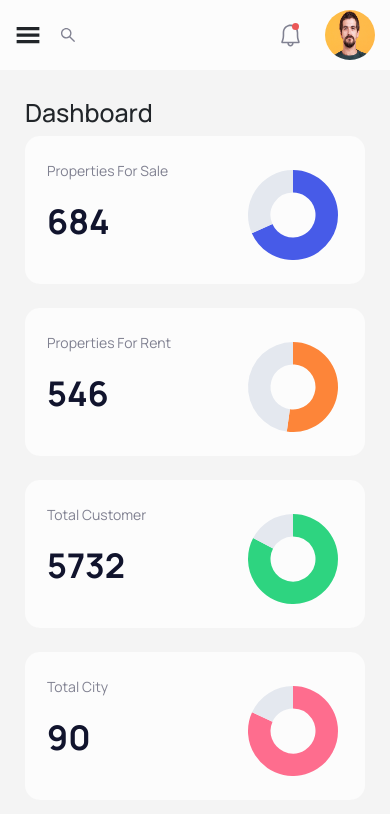
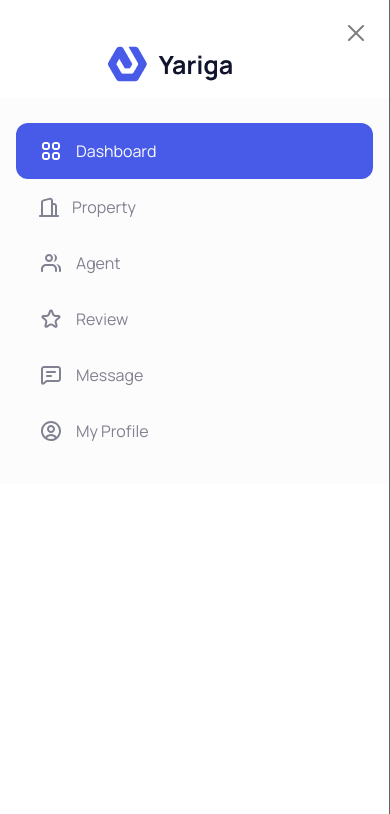
Before and after one commit to rounsmith/PropertyCRM, a React (Vite) app: page / in a window 390 px wide. Both pictures are taken after a click on the icon 28 px from the left and 35 px from the top of the page. Shown: the top 814 px of the page. Built offline with nearby package versions, Linux system fonts and the light colour scheme.

Commit message:
fix 320 css on dashboard

```diff
--- a/src/components/Layout/Header.jsx
+++ b/src/components/Layout/Header.jsx
@@ -11,6 +11,7 @@ import {
 } from '../../store/reducers/globals';
 
 import styles from '../../styles/components/Header.module.scss';
+import MobileSlider from '../common/MobileSideBar';
 
 const Header = () => {
   const { width, height } = useWindowSize();
@@ -47,6 +48,7 @@ const Header = () => {
         <Notifications height={height} />
         <ProfileDropdown width={width} />
       </div>
+      {width < 991 && <MobileSlider />}
     </header>
   );
 };
--- a/src/components/Layout/SideBar.jsx
+++ b/src/components/Layout/SideBar.jsx
@@ -2,15 +2,22 @@ import { useLocation, useNavigate } from 'react-router-dom';
 
 import styles from '../../styles/components/SideBar.module.scss';
 
-const SideBar = () => {
+const SideBar = ({ mobileBar, closeSideBar }) => {
   const navigate = useNavigate();
   const { pathname } = useLocation();
+
+  const handleClick = (route) => {
+    if (mobileBar) {
+      closeSideBar();
+    }
+    navigate(route);
+  };
 
   return (
     <div className={styles[`sidebar-wrapper`]}>
       <button
         type="button"
-        onClick={() => navigate('/')}
+        onClick={() => handleClick('/')}
         className={`${styles['sidebar-item']} ${
           pathname === '/' ? styles['active'] : ''
         }`}
@@ -52,7 +59,7 @@ const SideBar = () => {
       </button>
       <button
         type="button"
-        onClick={() => navigate('/property')}
+        onClick={() => handleClick('/property')}
         className={`${styles['sidebar-item']} ${
           pathname === '/property' ? styles['active'] : ''
         }`}
@@ -76,7 +83,7 @@ const SideBar = () => {
       </button>
       <button
         type="button"
-        onClick={() => navigate('/agent')}
+        onClick={() => handleClick('/agent')}
         className={`${styles['sidebar-item']} ${
           pathname === '/agent' ? styles['active'] : ''
         }`}
@@ -114,7 +121,7 @@ const SideBar = () => {
       </button>
       <button
         type="button"
-        onClick={() => navigate('/review')}
+        onClick={() => handleClick('/review')}
         className={`${styles['sidebar-item']} ${
           pathname === '/review' ? styles['active'] : ''
         }`}
@@ -138,7 +145,7 @@ const SideBar = () => {
       </button>
       <button
         type="button"
-        onClick={() => navigate('/message')}
+        onClick={() => handleClick('/message')}
         className={`${styles['sidebar-item']} ${
           pathname === '/message' ? styles['active'] : ''
         }`}
@@ -174,7 +181,7 @@ const SideBar = () => {
       </button>
       <button
         type="button"
-        onClick={() => navigate('/profile')}
+        onClick={() => handleClick('/profile')}
         className={`${styles['sidebar-item']} ${
           pathname === '/profile' ? styles['active'] : ''
         }`}
--- /dev/null
+++ b/src/components/common/MobileSideBar.jsx
@@ -0,0 +1,36 @@
+import React from 'react';
+import { Offcanvas } from 'react-bootstrap';
+import { useDispatch, useSelector } from 'react-redux';
+
+import {
+  selectSidebarShown,
+  setSideBarShow,
+} from '../../store/reducers/globals';
+
+import SideBar from '../Layout/SideBar';
+
+import styles from '../../styles/components/MobileSidebar.module.scss';
+
+const MobileSideBar = () => {
+  const activeSideBar = useSelector(selectSidebarShown);
+  const dispatch = useDispatch();
+
+  return (
+    <Offcanvas
+      show={activeSideBar}
+      onHide={() => dispatch(setSideBarShow(false))}
+    >
+      <Offcanvas.Header className={styles['sidebar-header']} closeButton>
+        <img src="/logo.png" className={styles['logo']} alt="logo" />
+      </Offcanvas.Header>
+      <Offcanvas.Body className={styles['body-wrapper']}>
+        <SideBar
+          mobileBar="true"
+          closeSideBar={() => dispatch(setSideBarShow(false))}
+        />
+      </Offcanvas.Body>
+    </Offcanvas>
+  );
+};
+
+export default MobileSideBar;
--- a/src/components/common/Slider/ArrowStyles.module.scss
+++ b/src/components/common/Slider/ArrowStyles.module.scss
@@ -20,7 +20,11 @@
   display: flex !important;
   justify-content: center;
   align-items: center;
-  left: -50px !important;
+  left: -45px !important;
+
+  @include for-320-phone-only {
+    left: -37px !important;
+  }
 
   &::before {
     content: '' !important;
@@ -41,7 +45,11 @@
   display: flex !important;
   justify-content: center;
   align-items: center;
-  right: -40px !important;
+  right: -45px !important;
+
+  @include for-320-phone-only {
+    right: -37px !important;
+  }
 
   &::before {
     content: '' !important;
--- a/src/styles/components/Card.module.scss
+++ b/src/styles/components/Card.module.scss
@@ -8,6 +8,10 @@
 
   padding: 24px 22px;
   border-radius: 15px;
+
+  @include for-320-phone-only {
+    padding: 12px;
+  }
 
   .card-left-section {
     display: flex;
@@ -27,6 +31,10 @@
       font-size: 34px;
       font-weight: 700;
       color: $primary-text-color;
+
+      @include for-320-phone-only {
+        font-size: 30px;
+      }
     }
   }
 
--- /dev/null
+++ b/src/styles/components/MobileSidebar.module.scss
@@ -0,0 +1,25 @@
+@import '../common/vars';
+
+.sidebar-header {
+  display: flex;
+  justify-content: center !important;
+  position: relative;
+
+  button {
+    position: absolute;
+    right: 25px;
+    top: 25px;
+  }
+
+  .logo {
+    padding: 30px 30px 0 30px;
+    text-align: center;
+  }
+}
+
+.body-wrapper {
+  padding: 0 !important;
+  div {
+    width: 100%;
+  }
+}
--- a/src/styles/components/ProfileDropdown.module.scss
+++ b/src/styles/components/ProfileDropdown.module.scss
@@ -59,6 +59,7 @@
     align-items: center;
     transition: all ease 0.3s;
     color: $primary-text-color;
+    text-decoration: none;
 
     &:hover {
       cursor: pointer;
--- a/src/styles/components/Property.module.scss
+++ b/src/styles/components/Property.module.scss
@@ -3,12 +3,11 @@
 .property-wrapper {
   display: flex !important;
   flex-direction: column;
-  padding-right: 10px;
   gap: 10px;
+  padding: 5px;
 
   .property-image {
     border-radius: 10px;
-    // width: 326px;
     object-fit: contain;
   }
 
--- a/src/styles/components/PropertyReferrals.module.scss
+++ b/src/styles/components/PropertyReferrals.module.scss
@@ -8,6 +8,10 @@
   border-radius: 10px;
   padding: 20px;
   gap: 20px;
+
+  @include for-320-phone-only {
+    padding: 10px;
+  }
 
   .title {
     font-size: 18px;
--- a/src/styles/components/TotalRevenue.module.scss
+++ b/src/styles/components/TotalRevenue.module.scss
@@ -9,6 +9,7 @@
   @include for-phone-only {
     flex: unset;
     height: 373px;
+    padding: 10px;
   }
 
   .topData {
@@ -34,6 +35,10 @@
         display: flex;
         gap: 40px;
         padding-right: 30px;
+
+        @include for-320-phone-only {
+          padding: 0;
+        }
 
         .color {
           width: 13px;
@@ -71,11 +76,17 @@
     display: flex;
     padding: 20px 0 40px 0;
     gap: 38px;
-
+    @include for-320-phone-only {
+      padding-top: 10px;
+    }
     span {
       color: $primary-text-color;
       font-size: 28px;
       font-weight: 700;
+
+      @include for-320-phone-only {
+        font-size: 22px;
+      }
     }
 
     .percentage {
@@ -89,6 +100,9 @@
 
         span {
           font-size: 15px;
+          @include for-320-phone-only {
+            font-size: 12px;
+          }
 
           &:first-child {
             color: $hover-text-color;
--- a/src/styles/index.scss
+++ b/src/styles/index.scss
@@ -9,3 +9,11 @@ html {
   display: flex;
   height: calc(100vh - 70px);
 }
+
+h1 {
+  font-size: 18px;
+}
+
+h2 {
+  font-size: 18px;
+}
```
